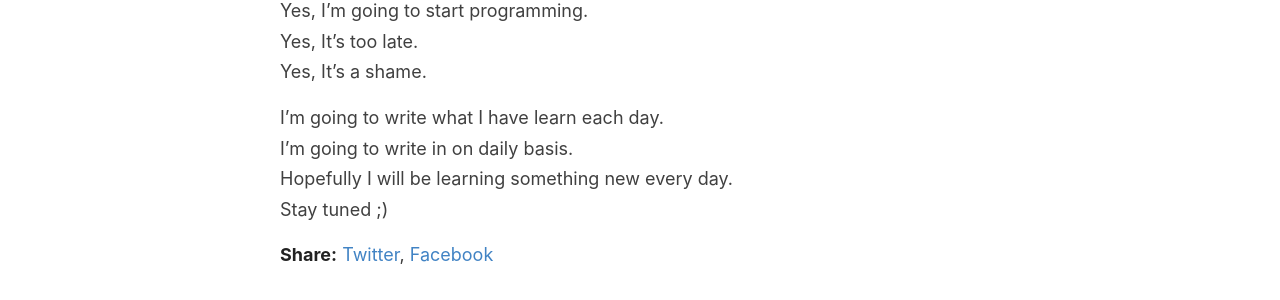
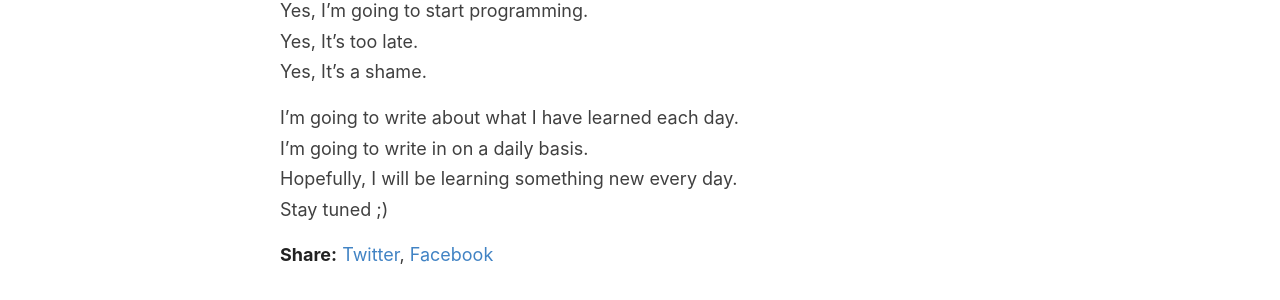
Before and after one commit to elderlybeginner/blog, a Jekyll site: the page built from _posts/2019-10-27-old_programmer.md, in a window 1280 px wide. Shown: the part 371-671 px from the top of the page. Built offline with Jekyll 4.4.1, drawn with Linux system fonts in a browser that asks for light colours.

Commit message:
grama corrections

```diff
--- a/_posts/2019-10-27-old_programmer.md
+++ b/_posts/2019-10-27-old_programmer.md
@@ -12,7 +12,7 @@ Yes, I'm going to start programming.
 Yes, It's too late.
 Yes, It's a shame.
 
-I'm going to write what I have learn each day.
-I'm going to write in on daily basis.
-Hopefully I will be learning something new every day.
+I'm going to write about what I have learned each day.
+I'm going to write in on a daily basis.
+Hopefully, I will be learning something new every day.
 Stay tuned ;)
```
Also changed, not shown: _posts/2019-10-29-vim_folding.md (+3 -3 lines), _posts/2019-10-30-zen.md (+1 -1 lines).
